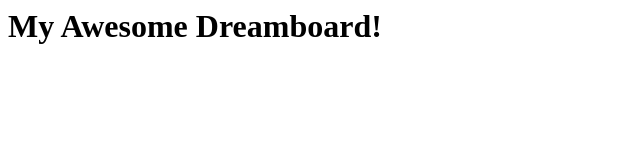
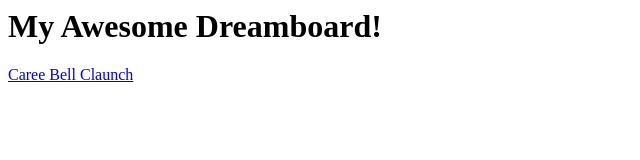
Before and after one commit to careecodes/DreamBoard, a plain HTML site: page index.html in a window 1280 px wide. Shown: the whole page, without its empty margins (0-640 px from the left). Drawn offline with Linux system fonts and the light colour scheme.

Commit message:
made the footer

```diff
--- a/index.html
+++ b/index.html
@@ -4,4 +4,8 @@
 
 <body>
   <h1>My Awesome Dreamboard!</h1>
+
+  <footer>
+    <a href="careebelle.com">Caree Bell Claunch</a>
+  </footer>
 </body>
```
